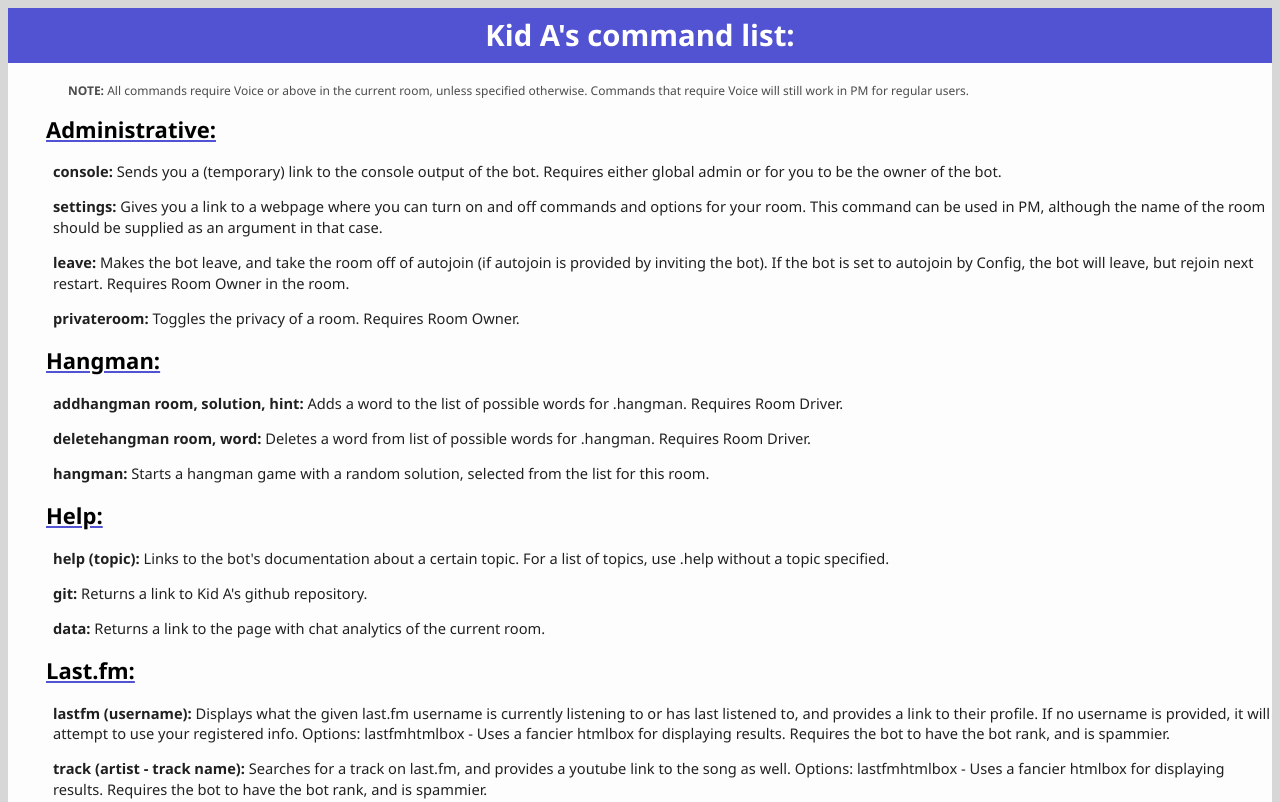
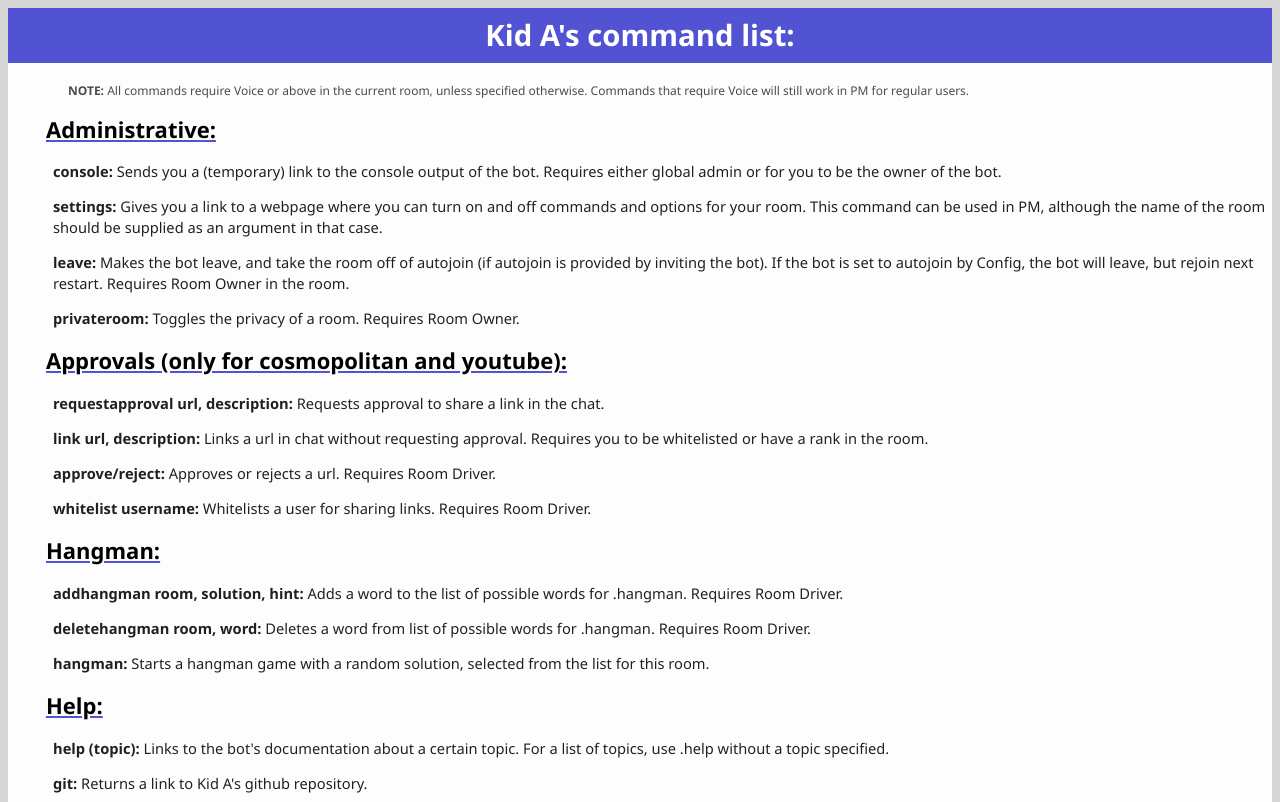
Before and after one commit to Asheviere/Kid-A, a website: page public/commands.html in a window 1280 px wide. Shown: the top 802 px of the page. Drawn offline with Linux system fonts and the light colour scheme.

Commit message:
Add help commands

```diff
--- a/public/commands.html
+++ b/public/commands.html
@@ -28,6 +28,21 @@
                 </p>
                 <p class="helptopic">
                     <span>privateroom:</span> Toggles the privacy of a room. Requires Room Owner.
+                </p>
+            </div>
+            <div>
+                <h2 id="approvals">Approvals (only for cosmopolitan and youtube):</h2>
+                <p class="helptopic">
+                    <span>requestapproval url, description:</span> Requests approval to share a link in the chat.
+                </p>
+                <p class="helptopic">
+                    <span>link url, description:</span> Links a url in chat without requesting approval. Requires you to be whitelisted or have a rank in the room.
+                </p>
+                <p class="helptopic">
+                    <span>approve/reject:</span> Approves or rejects a url. Requires Room Driver.
+                </p>
+                <p class="helptopic">
+                    <span>whitelist username:</span> Whitelists a user for sharing links. Requires Room Driver.
                 </p>
             </div>
             <div>
```
